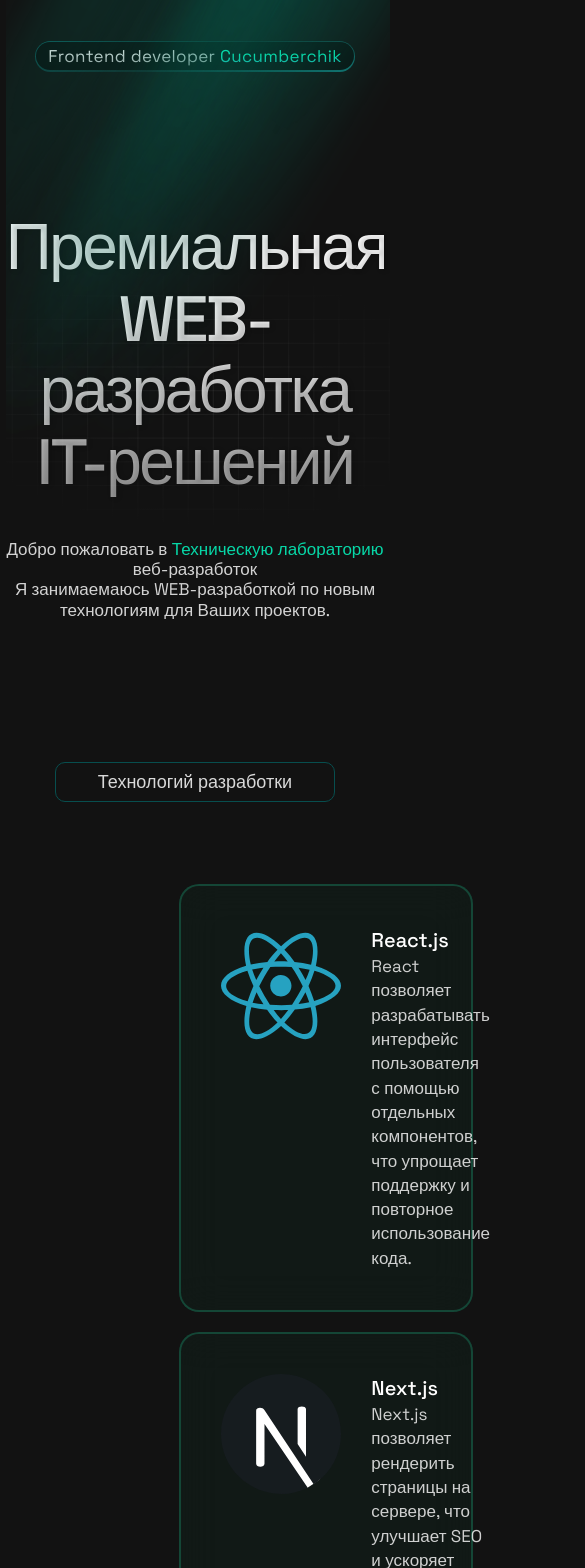
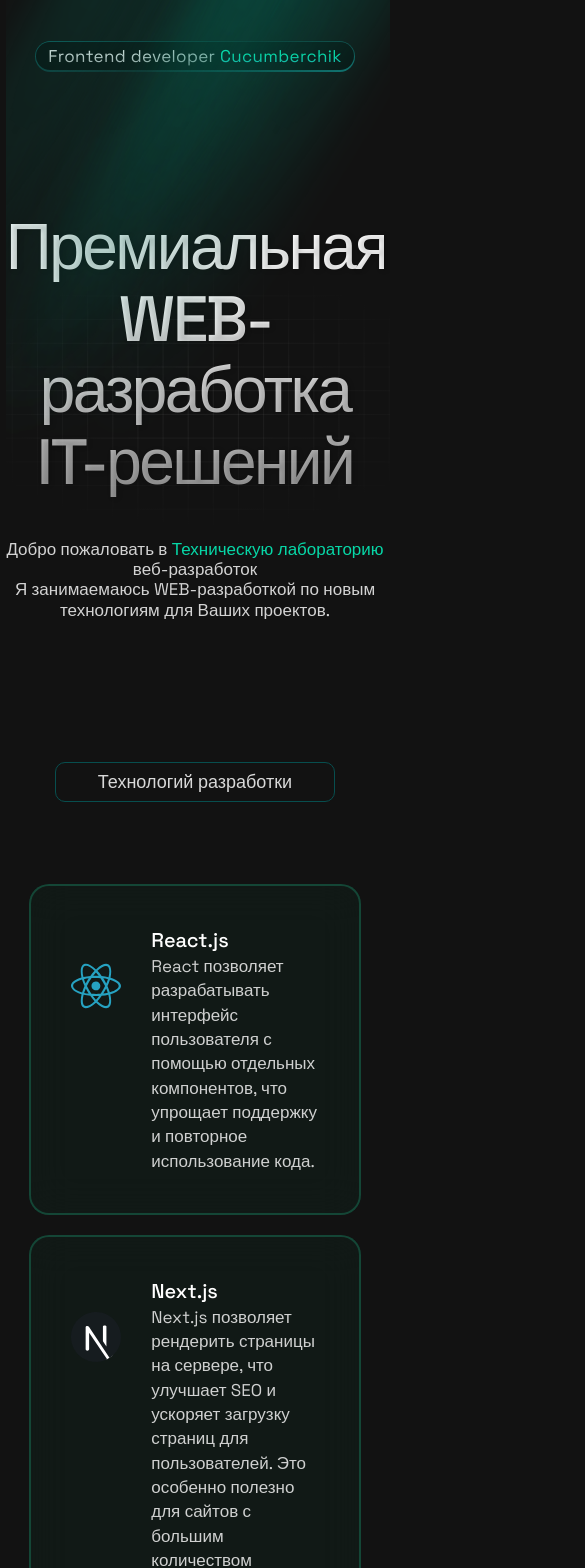
Before and after one commit to Cucumberchik/Partfolio, a Next.js app: page / in a window 390 px wide. Shown: the top 1568 px of the page, 585 px wide, since content can reach past the window. Built offline with nearby package versions, Linux system fonts and the light colour scheme.

Commit message:
responsive devices

```diff
--- a/src/components/components.scss
+++ b/src/components/components.scss
@@ -121,3 +121,12 @@
         }
     }
 }
+
+@media (max-width: 500px) {
+    .card_skils {
+        width: 85%;
+        svg, img {
+            width: 50px;
+        }
+    }
+}
```
